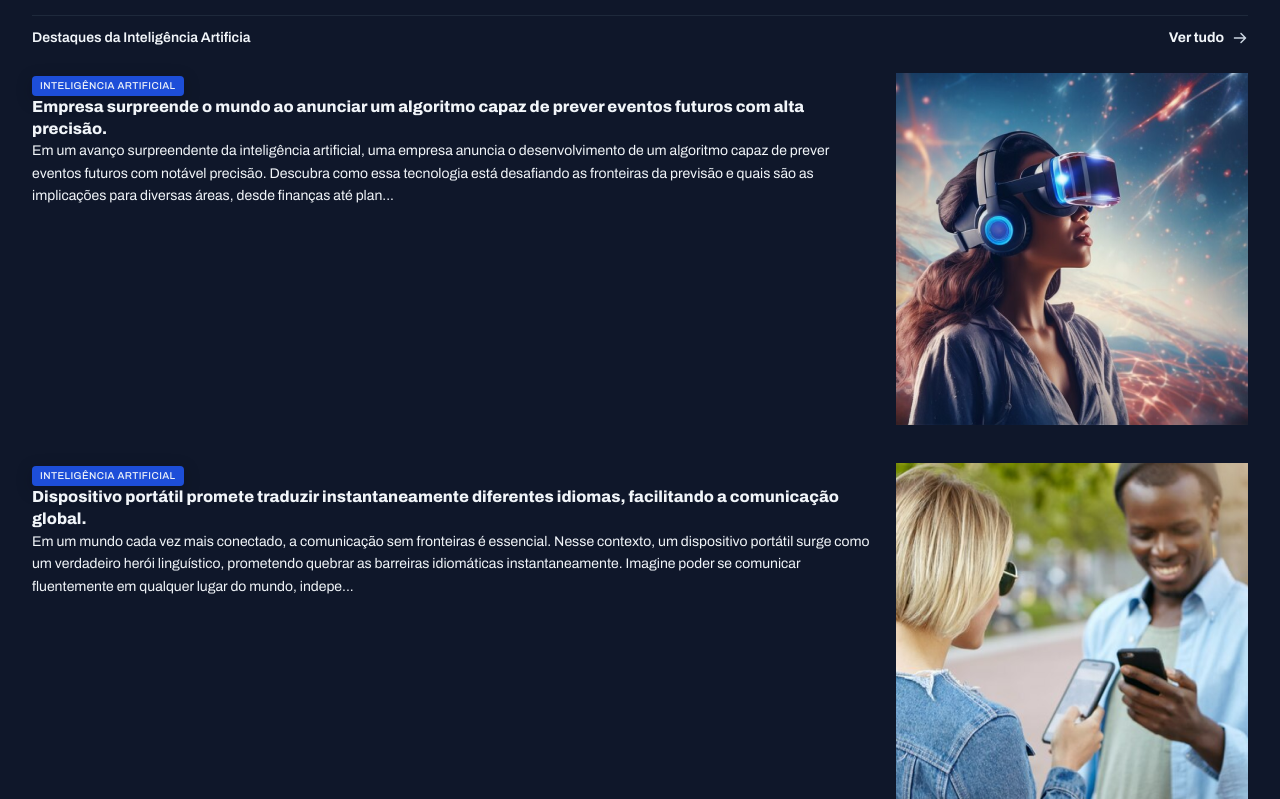
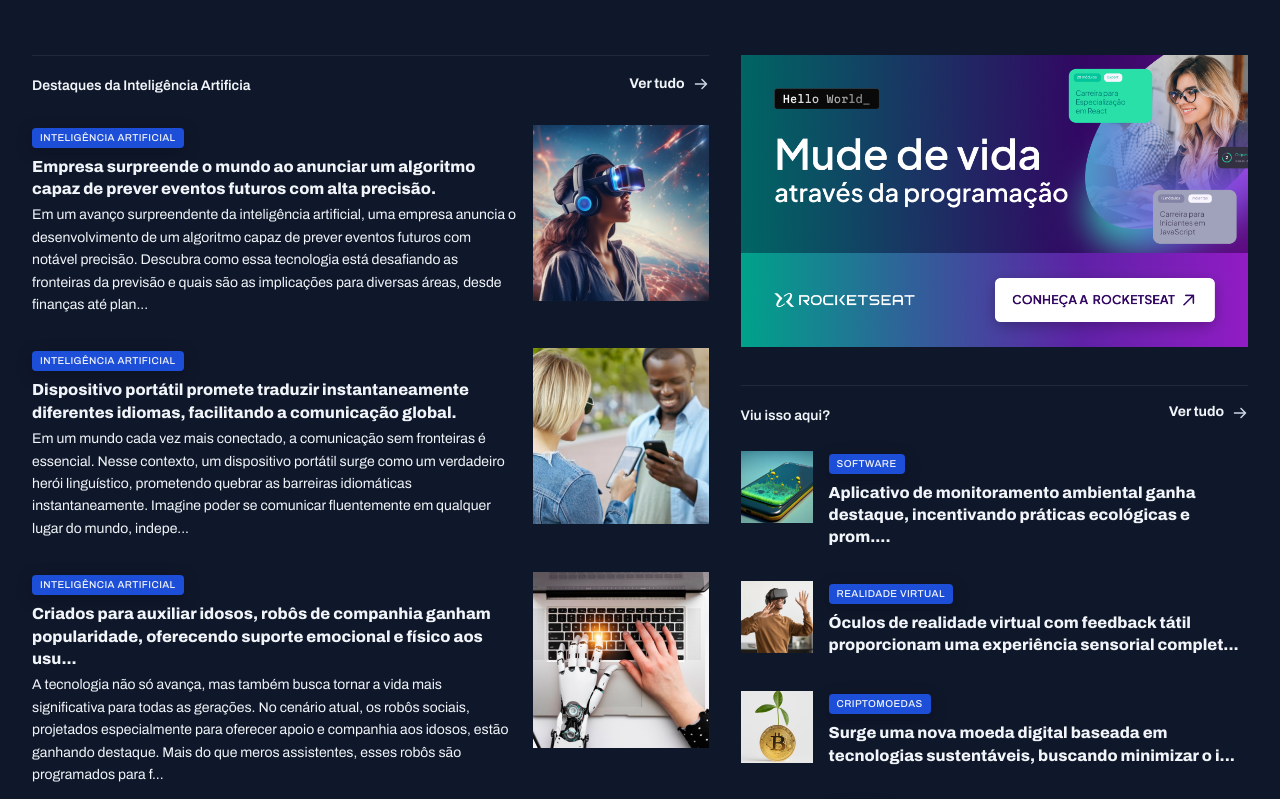
Before and after one commit to FabioHGF09/fullstack-portal-de-noticias, a plain HTML site: page index.html in a window 1280 px wide. Shown: the part 1000-1799 px from the top of the page. Drawn offline with Linux system fonts and the light colour scheme.

Commit message:
estilizando ultimas sessões

```diff
--- a/index.html
+++ b/index.html
@@ -177,7 +177,7 @@
 
     </section>
 
-    <div>
+    <aside>
       <div id="ads">
         <img src="assets/Ads.png" alt="">
       </div>
@@ -253,7 +253,7 @@
         </div>
 
       </section>
-    </div>
+    </aside>
 
   </main>
 </body>
--- a/styles/global.css
+++ b/styles/global.css
@@ -43,7 +43,15 @@ img{
 }
 main{
   margin-top: 40px;
-  gap: 60px;
+  row-gap: 80px;
+  column-gap: 32px;
+
+  grid-template-columns: 2fr 1.5fr;
+
+  grid-template-areas:
+  "featured featured"
+  "weekly weekly"
+  "ai aside";
 }
 .content-tag{
   display: inline-block;
--- a/styles/sections.css
+++ b/styles/sections.css
@@ -19,6 +19,7 @@ section header{
 }
 
 #featured{
+  grid-area: featured;
   img{
     height: 100%;
     object-fit: cover;
@@ -54,7 +55,7 @@ section header{
   }
 }
 #weekly{
-
+  grid-area: weekly;
   &>div{
     grid-template-columns: repeat(4,292px);
   }
@@ -83,3 +84,35 @@ section header{
     }
   }
 }
+
+#ai{
+  grid-area: ai;
+  img{
+    width: 176px;
+    aspect-ratio: 1/1;
+    object-fit: cover;
+  }
+
+  h3{
+    margin-block: 8px 4px;
+
+  }
+}
+
+aside{
+  grid-area: aside;
+}
+#more{
+
+  margin-top: 32px;
+
+  h3{
+    margin-top: 8px;
+  }
+
+  img{
+    width: 72px;
+    aspect-ratio: 1/1;
+    object-fit: cover;
+  }
+}
```
